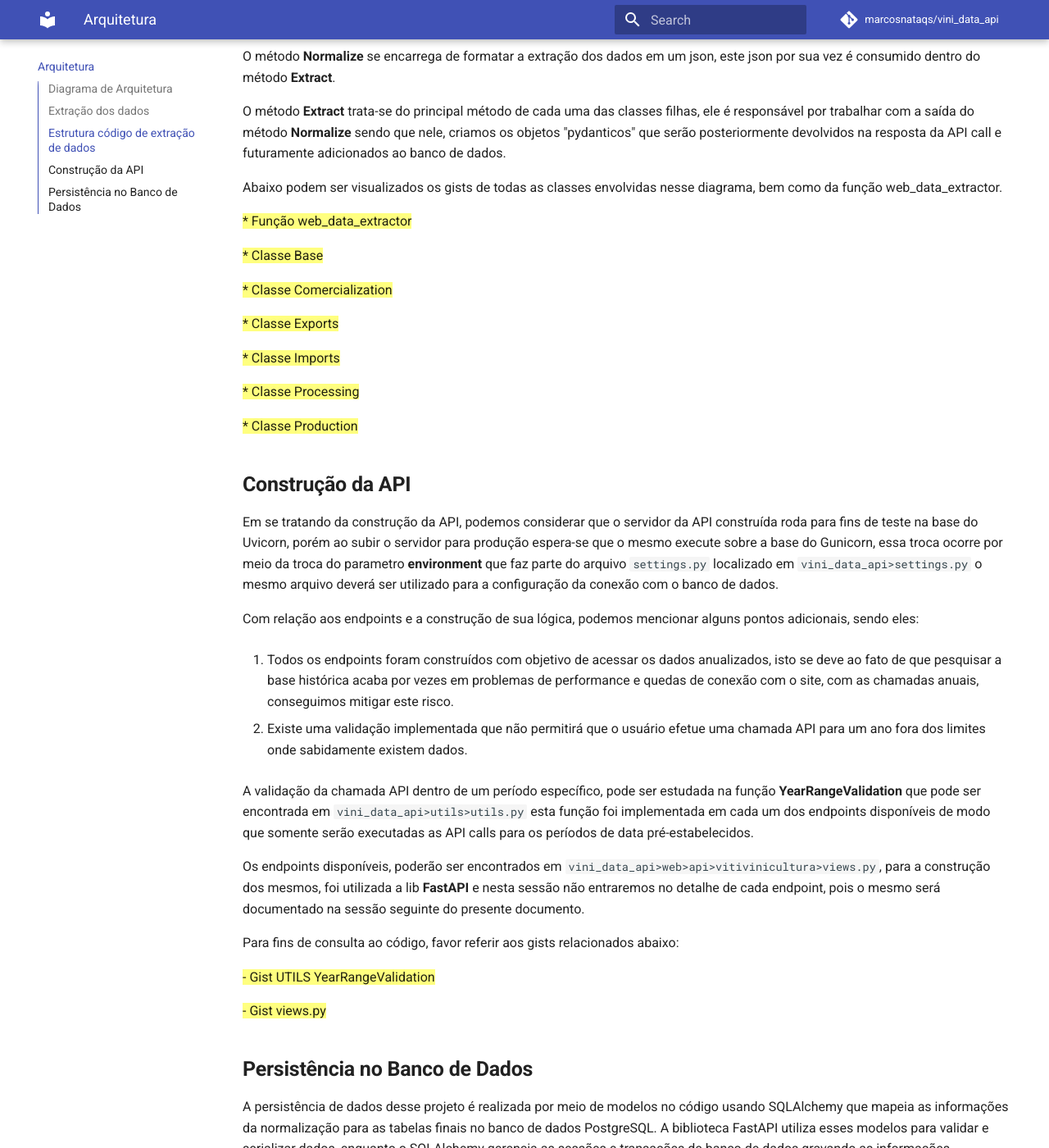
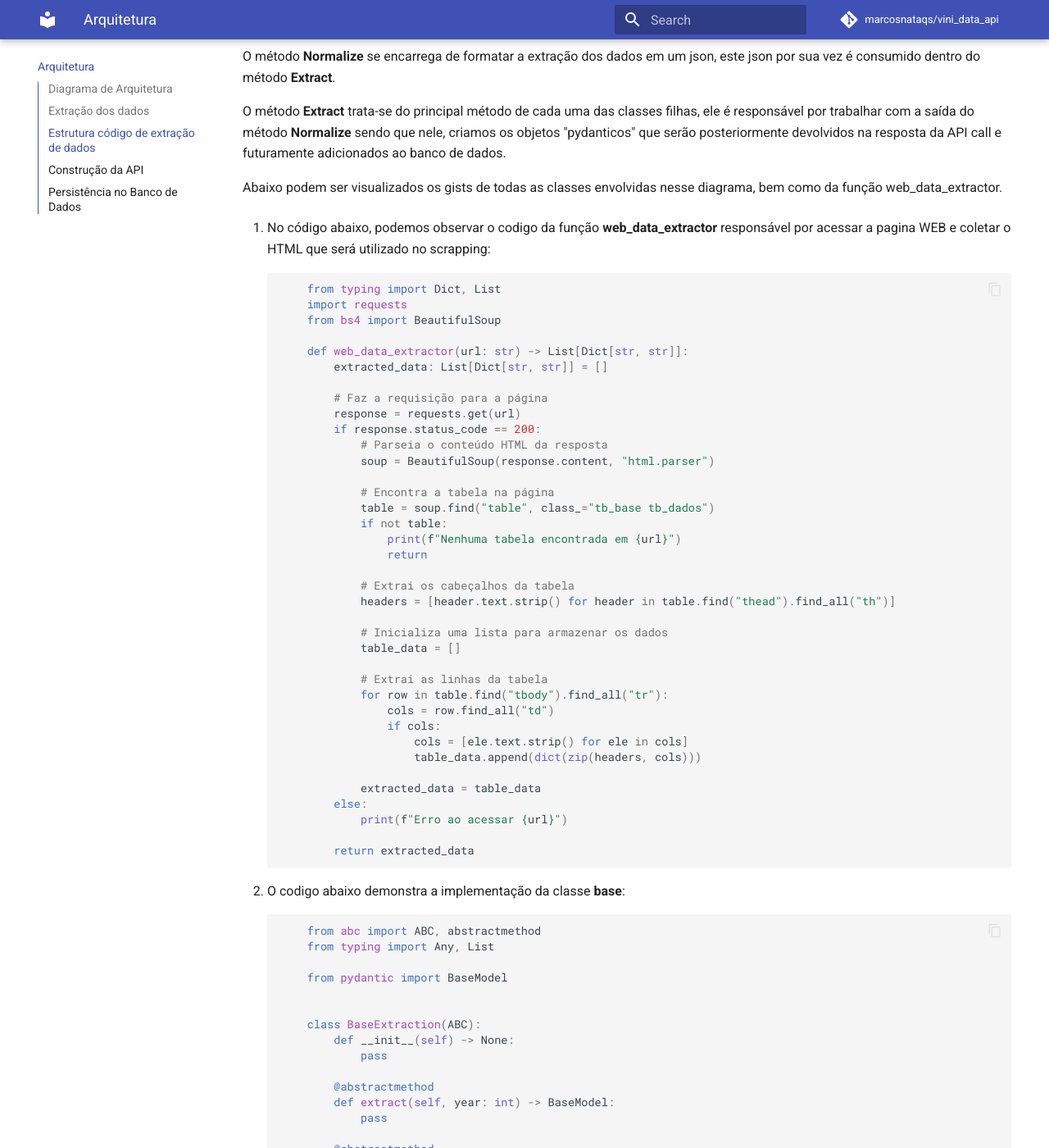
Before and after one commit to marcosnataqs/vini_data_api_docs, an MkDocs documentation site: the page built from docs/arquitetura.md, in a window 1280 px wide and 1400 px high, scrolled down 811 px. Shown: the whole window at 82% size. Built offline with MkDocs 1.6.1 and Material for MkDocs 9.7.7, drawn with Linux system fonts in a browser that asks for light colours; emoji names are drawn with the system emoji font; comment, search, counter and statistics services are not loaded; some of the changed text lies outside the part shown.

Commit message:
Inserindo trechos de código da documentação

````diff
--- a/docs/arquitetura.md
+++ b/docs/arquitetura.md
@@ -25,19 +25,118 @@ O método **Extract** trata-se do principal método de cada uma das classes filh
 
 Abaixo podem ser visualizados os gists de todas as classes envolvidas nesse diagrama, bem como da função web_data_extractor.
 
-==* Função web_data_extractor==
+1. No código abaixo, podemos observar o codigo da função **web_data_extractor** responsável por acessar a pagina WEB e coletar o HTML que será utilizado no scrapping:
+```python
+    from typing import Dict, List
+    import requests
+    from bs4 import BeautifulSoup
 
-==* Classe Base==
+    def web_data_extractor(url: str) -> List[Dict[str, str]]:
+        extracted_data: List[Dict[str, str]] = []
 
-==* Classe Comercialization==
+        # Faz a requisição para a página
+        response = requests.get(url)
+        if response.status_code == 200:
+            # Parseia o conteúdo HTML da resposta
+            soup = BeautifulSoup(response.content, "html.parser")
 
-==* Classe Exports==
+            # Encontra a tabela na página
+            table = soup.find("table", class_="tb_base tb_dados")
+            if not table:
+                print(f"Nenhuma tabela encontrada em {url}")
+                return
 
-==* Classe Imports==
+            # Extrai os cabeçalhos da tabela
+            headers = [header.text.strip() for header in table.find("thead").find_all("th")]
 
-==* Classe Processing==
+            # Inicializa uma lista para armazenar os dados
+            table_data = []
 
-==* Classe Production==
+            # Extrai as linhas da tabela
+            for row in table.find("tbody").find_all("tr"):
+                cols = row.find_all("td")
+                if cols:
+                    cols = [ele.text.strip() for ele in cols]
+                    table_data.append(dict(zip(headers, cols)))
+
+            extracted_data = table_data
+        else:
+            print(f"Erro ao acessar {url}")
+
+        return extracted_data
+```
+
+2. O codigo abaixo demonstra a implementação da classe **base**:
+```python
+    from abc import ABC, abstractmethod
+    from typing import Any, List
+
+    from pydantic import BaseModel
+
+
+    class BaseExtraction(ABC):
+        def __init__(self) -> None:
+            pass
+
+        @abstractmethod
+        def extract(self, year: int) -> BaseModel:
+            pass
+
+        @abstractmethod
+        def normalize(self, data: List[dict[str, str]], *args: Any) -> List[dict[str, str]]:
+            pass
+```
+3. A seguir podemos observar o exeplo da classe **production**:
+```python
+    from typing import Any, List
+    from vini_data_api.web.api.vitivinicultura.extractions.base import BaseExtraction
+    from vini_data_api.web.api.vitivinicultura.schema import Production, ProductionResponse
+    from vini_data_api.web.utils.web_data_extractor import web_data_extractor
+
+    class ProductionExtraction(BaseExtraction):
+        def __init__(self) -> None:
+            pass
+
+        def extract(self, year: int) -> ProductionResponse:
+            # URLs das páginas para fazer a extração
+            urls = [
+                f"http://vitibrasil.cnpuv.embrapa.br/index.php?ano={year}&opcao=opt_02",
+            ]
+            productions = []
+
+            for url in urls:
+                data = web_data_extractor(url)
+                data = self.normalize(data)
+                for row in data:
+                    product = row["product"]
+                    quantity = (
+                        int(row["quantity"].replace(".", ""))
+                        if row["quantity"] not in ["-", "*"]
+                        else 0
+                    )
+                    type = row["type"]
+                    production = Production(product=product, quantity=quantity, type=type)
+                    productions.append(production)
+
+            return ProductionResponse(productions=productions)
+
+        def normalize(self, data: List[dict[str, str]], *args: Any) -> List[dict[str, str]]:
+            flat_struct: List[dict[str, str]] = []
+            current_principal_product = None
+
+            for item in data:
+                if item["Produto"].isupper():  # É um produto principal
+                    current_principal_product = item["Produto"]
+                else:  # É um subproduto
+                    novo_item = {
+                        "product": item["Produto"],
+                        "quantity": item["Quantidade (L.)"],
+                        "type": current_principal_product,
+                    }
+                    flat_struct.append(novo_item)
+
+            return flat_struct
+```
 
 ## **Construção da API**
 
@@ -55,10 +154,6 @@ Os endpoints disponíveis, poderão ser encontrados em `vini_data_api>web>api>vi
 
 Para fins de consulta ao código, favor referir aos gists relacionados abaixo:
 
-==- Gist UTILS YearRangeValidation==
-
-==- Gist views.py==
-
 ## **Persistência no Banco de Dados**
 A persistência de dados desse projeto é realizada por meio de modelos no código usando SQLAlchemy que mapeia as informações da normalização para as tabelas finais no banco de dados PostgreSQL. A biblioteca FastAPI utiliza esses modelos para validar e serializar dados, enquanto o SQLAlchemy gerencia as sessões e transações de banco de dados gravando as informações pertinentes.
 
````
